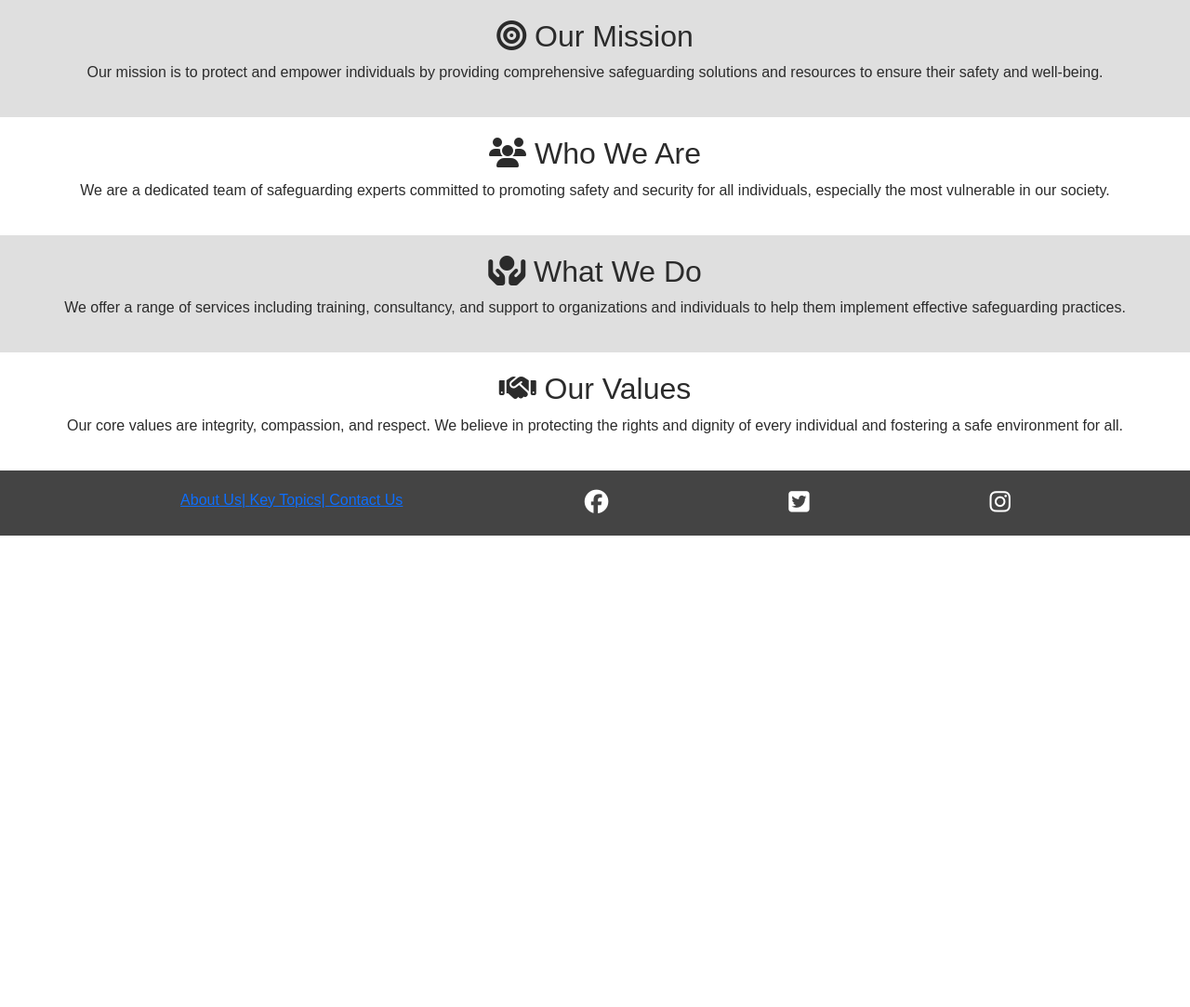
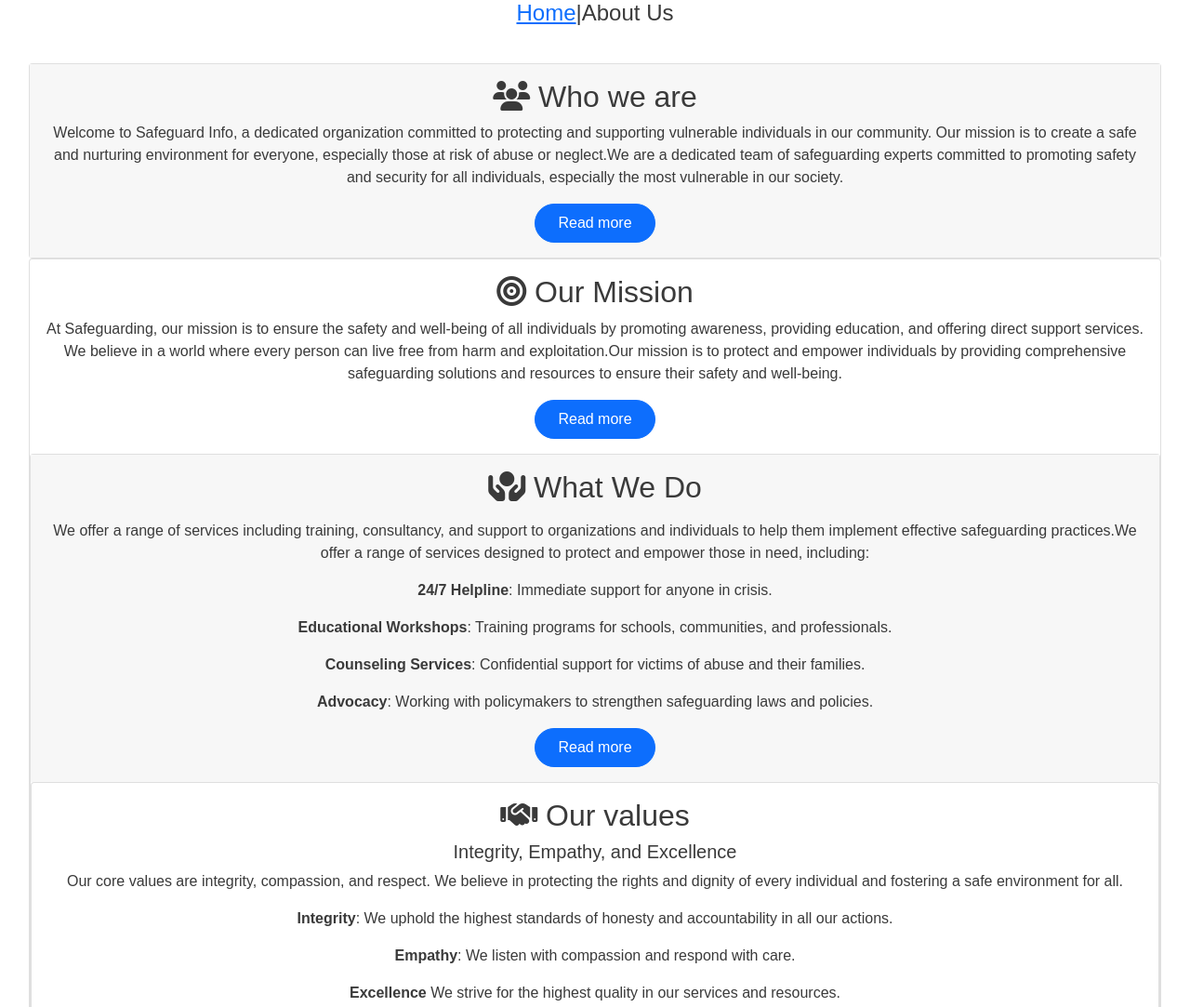
Before and after one commit to AshwiniTembhurne/about-us-page-footer, a plain HTML site: page index.html in a window 1280 px wide. Shown: the top 1083 px of the page at 93% size. Before the commit the page ends 800 px from the top, so only its background shows below. Drawn offline with nearby package versions, Linux system fonts and the light colour scheme.

Commit message:
All section done

```diff
--- a/css/styles.css
+++ b/css/styles.css
@@ -1,6 +1,12 @@
 @import url('https://fonts.googleapis.com/css2?family=Lato:wght@300&family=Oswald:wght@200;300;400;500;600;700&display=swap');
+* {
+    padding: 0;
+    margin: 0;
+    box-sizing: border-box;
+    margin: left 0;
+   }
 body {
-    font-family: Arial, sans-serif;
+
     margin: 0;
     padding: 0;
     min-height: 100vh;
@@ -10,51 +16,59 @@ body {
     color: #3a3a3a;
     font-family: 'poppin', sans-serif;
 }
+.box {
+    margin: 20px; /* Adds a 20px margin on all sides */
+    padding: 10px;
+    background-color: white;
+    border: 1px solid white;
+}
+h4{
+    text-align: center;
+}
+
 
 .section {
     padding: 20px;
     color: #2b2b2b;
 }
+.btn {
+    padding: .5em 1.5em;
+    border-radius: 2em;
+}
 
 .mission {
-    background-color: #DFDFDF; /* gray*/
+    background-color:#f7f7f7; /*gray*/
     text-align: center;
 }
 
+
+
 .who-we-are {
-    background-color: #0000; /* white */
+    background-color:#f7f7f7; /* gray */
     text-align: center;
 }
 
 .what-we-do {
-    background-color:#DFDFDF; /* gray */
-    text-align: center;
-}
-
-.our-values {
-    background-color:#0000; /*white */
-    text-align: center;
-}
-
-.contact-us {
-    background-color: #DFDFDF; /* gray */
+    background-color:#f7f7f7; /*gray */
     text-align: center;
 }
 
 h2 {
     margin-top: 0;
 }
+h3{
+    margin-top:0;
+}
 #social-networks {
-    text-align: center;
+
     padding: 20px 0;
     display: flex;
-    justify-content: space-evenly;
+   /* justify-content: last baseline;*/
     list-style-type: none;
-    background-color: #444444;
 }
 
 #social-networks i {
     font-size: 160%;
     padding: 5%;
-    color:white;
+    color: #0000;
 }
--- a/index.html
+++ b/index.html
@@ -10,56 +10,44 @@
 
 </head>
 <body>
-    <div class="section mission">
-        <h2><i class="fa-solid fa-bullseye"></i>  Our Mission</h2>
-
-        <p>Our mission is to protect and empower individuals by providing comprehensive safeguarding solutions and resources to ensure their safety and well-being.</p>
+    <div>
+        <h4><a href="#">Home</a>|About Us</h4>
     </div>
-    <div class="section who-we-are">
-        <h2><i class="fa-solid fa-users"></i>  Who We Are</h2>
-        <p>We are a dedicated team of safeguarding experts committed to promoting safety and security for all individuals, especially the most vulnerable in our society.</p>
+    <div class="box"> <!--Margin to page-->
+     <div class="card text-center">
+        <div class="card-body who-we-are">
+          <h2 class="card-title"> <i class="fa-solid fa-users"></i> Who we are</h2>
+          <p class="card-text">Welcome to Safeguard Info, a dedicated organization committed to protecting and supporting vulnerable individuals in our community. Our mission is to create a safe and nurturing environment for everyone, especially those at risk of abuse or neglect.We are a dedicated team of safeguarding experts committed to promoting safety and security for all individuals, especially the most vulnerable in our society.</p>
+          <a href="#" class="btn btn-primary">Read more</a>
+        </div>
+     </div>
+    <div class="card text-center">
+        <div class="card-body">
+          <h2 class="card-title"><i class="fa-solid fa-bullseye"></i> Our Mission </h2>
+          <p class="card-text">At Safeguarding, our mission is to ensure the safety and well-being of all individuals by promoting awareness, providing education, and offering direct support services. We believe in a world where every person can live free from harm and exploitation.Our mission is to protect and empower individuals by providing comprehensive safeguarding solutions and resources to ensure their safety and well-being.</p>
+          <a href="#" class="btn btn-primary">Read more</a>
+        </div>
+       <div class="card text-center">
+            <div class="card-body what-we-do">
+              <h2 class="card-title"><i class="fa-solid fa-hands-holding-circle"></i> What We Do </h2>
+              <p class="card-text"><p>We offer a range of services including training, consultancy, and support to organizations and individuals to help them implement effective safeguarding practices.We offer a range of services designed to protect and empower those in need, including:</p>
+              <p><strong>24/7 Helpline</strong>: Immediate support for anyone in crisis.</p>
+              <p><strong>Educational Workshops</strong>: Training programs for schools, communities, and professionals.</p>
+              <p><strong>Counseling Services</strong>: Confidential support for victims of abuse and their families.</p>
+              <p> <strong>Advocacy</strong>: Working with policymakers to strengthen safeguarding laws and policies.</p></p>
+              <a href="#" class="btn btn-primary">Read more</a>
+            </div>
+    <div class="card text-center">
+        <div class="card-body ">
+          <h2 class="card-title"> <i class="fa-solid fa-handshake"></i>  Our values</h2>
+          <h5>Integrity, Empathy, and Excellence</h5>
+          <p class="card-text">Our core values are integrity, compassion, and respect. We believe in protecting the rights and dignity of every individual and fostering a safe environment for all.</p>
+          <p><strong>Integrity</strong>: We uphold the highest standards of honesty and accountability in all our actions.</p>
+          <p><strong>Empathy</strong>: We listen with compassion and respond with care.</p>
+          <p><strong>Excellence</strong> We strive for the highest quality in our services and resources.</p>
+          <a href="#" class="btn btn-primary">Read more</a>
+        </div>
     </div>
-    <div class="section what-we-do">
-        <h2><i class="fa-solid fa-hands-holding-circle"></i>  What We Do</h2>
-        <p>We offer a range of services including training, consultancy, and support to organizations and individuals to help them implement effective safeguarding practices.</p>
-    </div>
-    <div class="section our-values">
-        <h2><i class="fa-solid fa-handshake"></i>  Our Values</h2>
-        <p>Our core values are integrity, compassion, and respect. We believe in protecting the rights and dignity of every individual and fostering a safe environment for all.</p>
-    </div>
-    <!--<div class="section contact-us">
-        <h2><i class="fa-solid fa-address-book"></i>  Contact Us</h2>
-        <p>If you have any questions or need assistance, please don't hesitate to contact us. We are here to help you with all your safeguarding needs.</p>
-        <ul>
-            <li><a href="https://www.facebook.com/">Facebook|</a>   <a href="https://www.twitter.com/">Twitter|</a>  <a href="https://www.instagram.com/">Instagram</a></li></li>
-
-        </ul>
-    </div>-->
-    <footer>
-        <ul id="social-networks">
-            <li>
-                <a href=""  target="_blank" rel="noopener">About Us| </a>
-                <a href=""  target="_blank" rel="noopener">  Key Topics|  </a>
-                <a href=""  target="_blank" rel="noopener">  Contact Us</a>
-            </li>
-            <li>
-                <a href="https://www.facebook.com/" target="_blank" rel="noopener"
-                    aria-label="Visit our Facebook page (opens in a new tab)">
-                    <i class="fa-brands fa-facebook"></i>  </a>
-            </li>
-            <li>
-                <a href="https://www.twitter.com/" target="_blank" rel="noopener"
-                    aria-label="Visit our Twitter page (opens in a new tab)">
-                    <i class="fa-brands fa-twitter-square"></i>  </a>
-            </li>
-            <li>
-                <a href="https://www.instagram.com/" target="_blank" rel="noopener"
-                    aria-label="Visit our Instagram page (opens in a new tab)">
-                    <i class="fa-brands fa-instagram"></i> </a>
-            </li>
-        </ul>
-
-    </footer>
 
 
 </body>
```
Also changed, not shown: images/logo.png (added), images/pexels-lum3n-44775-311039.jpg (added).
